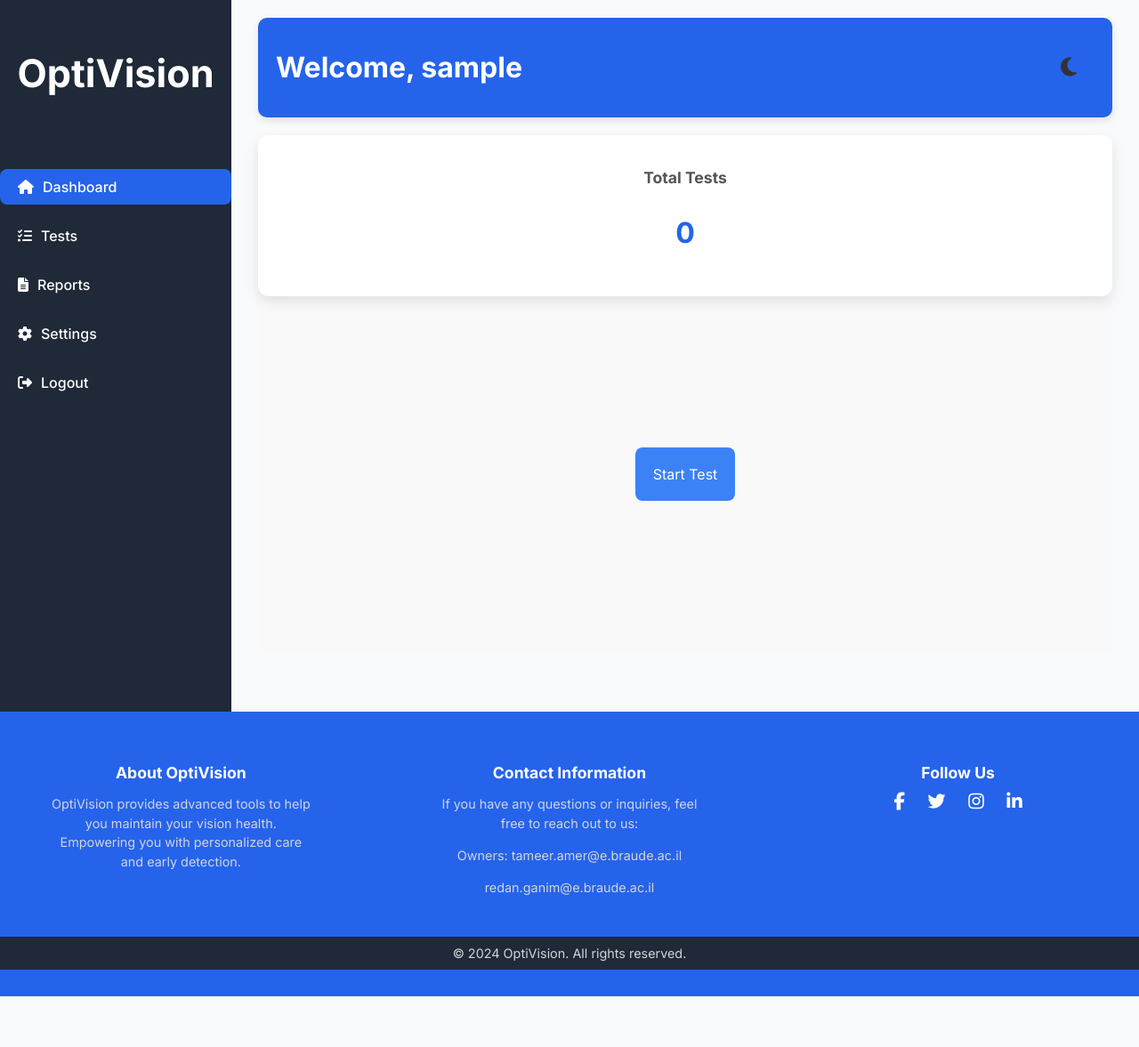
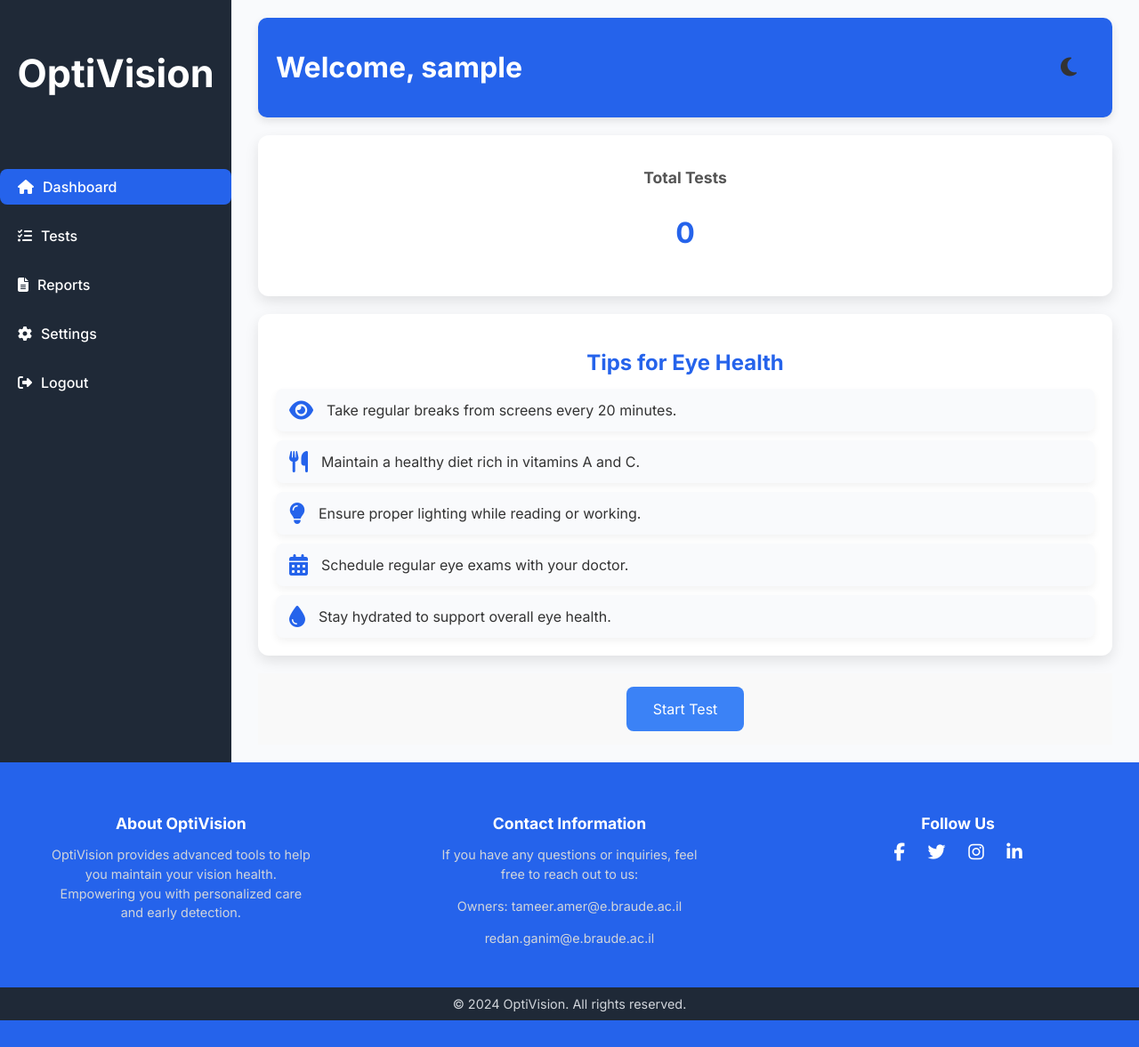
Before and after one commit to TameerAmer/OptiVision, a Flask app: page /dashboard in a window 1280 px wide. Shown: the whole page at 89% size. Before the commit the page ends 1120 px from the top, so only its background shows below. Run offline with Flask 3, Linux system fonts and the light colour scheme; the visitor is signed in with stand-in values (Sample User, id 1); data that the repository does not hold is empty; some libraries are stand-ins or nearby versions.

Commit message:
Sun 12-29-24

```diff
--- a/DB_connection.py
+++ b/DB_connection.py
@@ -410,3 +410,91 @@ class ConnectDatabase:
                 cursor.close()
             if connection:
                 connection.close()
+
+    def get_test_reports(self, user_id):
+        connection = self.get_connection()
+        if not connection:
+            return []
+
+        cursor = connection.cursor(dictionary=True)
+        try:
+            query = """
+                SELECT test_id AS id, 'Blur Check' AS test_name, test_date,
+                    CAST(score AS UNSIGNED) AS obtained_score,
+                    5 AS total_tests,
+                    CONCAT(score, '/', 5) AS score_display,
+                    CASE WHEN score >= 3 THEN 'Pass' ELSE 'Fail' END AS status, feedback
+                FROM blur_check WHERE user_id = %s
+                UNION ALL
+                SELECT test_id AS id, 'Color Vision', test_date,
+                    CAST(correct_answers AS UNSIGNED) AS obtained_score,
+                    7 AS total_tests,
+                    CONCAT(correct_answers, '/', 7) AS score_display,
+                    CASE WHEN correct_answers >= 4 THEN 'Pass' ELSE 'Fail' END AS status, feedback
+                FROM color_vision WHERE user_id = %s
+                UNION ALL
+                SELECT test_id AS id, 'Contrast Vision', test_date,
+                    CAST(score AS UNSIGNED) AS obtained_score,
+                    17 AS total_tests,
+                    CONCAT(score, '/', 17) AS score_display,
+                    CASE WHEN score >= 9 THEN 'Pass' ELSE 'Fail' END AS status, feedback
+                FROM contrast_vision WHERE user_id = %s
+                UNION ALL
+                SELECT test_id AS id, 'Visual Acuity', test_date,
+                    CAST(right_eye_max_level + left_eye_max_level AS UNSIGNED) AS obtained_score,
+                    34 AS total_tests,
+                    CONCAT(right_eye_max_level, '/17, ', left_eye_max_level, '/17') AS score_display,
+                    CASE WHEN (right_eye_max_level + left_eye_max_level) >= 18 THEN 'Pass' ELSE 'Fail' END AS status, feedback
+                FROM visual_acuity WHERE user_id = %s
+                UNION ALL
+                SELECT test_id AS id, 'Watch Dot', test_date,
+                    CAST(score AS UNSIGNED) AS obtained_score,
+                    20 AS total_tests,
+                    CONCAT(score, '/', 20) AS score_display,
+                    CASE WHEN score >= 10 THEN 'Pass' ELSE 'Fail' END AS status, feedback
+                FROM watch_dot WHERE user_id = %s
+                ORDER BY test_date DESC;
+            """
+            cursor.execute(query, (user_id, user_id, user_id, user_id, user_id))
+            return cursor.fetchall()
+        except Exception as e:
+            print(f"Error fetching test reports: {e}")
+            return []
+        finally:
+            cursor.close()
+            connection.close()
+
+
+
+
+    def get_report_details(self, report_id):
+        connection = self.get_connection()
+        if not connection:
+            return None
+
+        cursor = connection.cursor(dictionary=True)
+        try:
+            query = """
+                SELECT 'Blur Check' AS test_name, score, feedback, test_date
+                FROM blur_check WHERE test_id = %s
+                UNION ALL
+                SELECT 'Color Vision', correct_answers AS score, feedback, test_date
+                FROM color_vision WHERE test_id = %s
+                UNION ALL
+                SELECT 'Contrast Vision', score, feedback, test_date
+                FROM contrast_vision WHERE test_id = %s
+                UNION ALL
+                SELECT 'Visual Acuity', (right_eye_max_level + left_eye_max_level) / 2 AS score, feedback, test_date
+                FROM visual_acuity WHERE test_id = %s
+                UNION ALL
+                SELECT 'Watch Dot', score, feedback, test_date
+                FROM watch_dot WHERE test_id = %s;
+            """
+            cursor.execute(query, (report_id, report_id, report_id, report_id, report_id))
+            return cursor.fetchone()
+        except Exception as e:
+            print(f"Error fetching report details: {e}")
+            return None
+        finally:
+            cursor.close()
+            connection.close()
--- a/app.py
+++ b/app.py
@@ -274,9 +274,63 @@ def TestsSection():
 def reports():
     if 'user_name' not in session:
         return redirect(url_for('login'))
-    response = make_response(render_template('Reports.html'))
-    response.headers['Cache-Control'] = 'no-store, no-cache, must-revalidate, proxy-revalidate'
-    return response
+
+    user_id = session['user_id']
+
+    # Fetch aggregated test reports
+    test_reports = db.get_test_reports(user_id)
+
+    # Fetch available test types dynamically
+    available_test_types = ["Blur Check", "Color Vision", "Contrast Vision", "Visual Acuity", "Watch Dot"]
+
+    # Compute summary statistics
+    total_tests = len(test_reports)
+    average_test_score = (
+        sum((report['obtained_score'] / report['total_tests']) * 100
+            for report in test_reports if report['obtained_score'] is not None and report['total_tests'] > 0) / total_tests
+    ) if total_tests > 0 else 0
+
+    # Prepare performance data for visualization
+    performance_data = [
+        {
+            "date": report["test_date"],
+            "test_name": report["test_name"],
+            "score_percentage": (report["obtained_score"] / report["total_tests"]) * 100
+        }
+        for report in test_reports
+        if report['obtained_score'] is not None and report['total_tests'] > 0
+    ]
+    eye_health_status = (
+        "Your vision health is excellent."
+        if average_test_score >= 90 else
+        "Strong vision with minor concerns."
+        if average_test_score >= 70 else
+        "Vision health requires improvement."
+    ) if total_tests > 0 else "Complete tests for assessment."
+
+    return render_template(
+        'Reports.html',
+        test_reports=test_reports,
+        available_test_types=available_test_types,
+        total_tests=total_tests,
+        average_test_score=round(average_test_score, 2) if total_tests > 0 else "N/A",
+        performance_data=performance_data, # Pass performance data to the template
+        eye_health_status=eye_health_status
+    )
+
+
+@app.route('/view_report/<int:report_id>')
+def view_report(report_id):
+    if 'user_name' not in session:
+        return redirect(url_for('login'))
+
+    # Fetch report details based on report_id
+    report_details = db.get_report_details(report_id)
+
+    if not report_details:
+        return "Report not found", 404
+
+    return render_template('view_report.html', report=report_details)
 
 @app.route('/settings')
 def settings():
--- a/static/dashboard.css
+++ b/static/dashboard.css
@@ -121,15 +121,13 @@ button {
     transition: background-color 0.3s ease;
 }
 
-/* Center the button container */
 .StartTestButton {
     display: flex;
     justify-content: center;
     align-items: center;
-    height: 50vh;
-    margin: 0 auto;
-    /* Ensure the container stays centered */
+    margin-top: 10px; /* Small spacing above the button */
     background-color: #f9f9f9;
+    height: 10vh;
 }
 
 body.dark-mode .StartTestButton {
@@ -137,19 +135,16 @@ body.dark-mode .StartTestButton {
 }
 
 .AllTestsButton {
-    background-color: #3b82f6;
-    /* Modern blue primary */
+    background-color: #3b82f6; /* Modern blue primary */
     color: #ffffff;
     border: none;
-    padding: 20px;
+    padding: 15px 30px;
     border-radius: 8px;
-    font-size: 16px;
+    font-size: 1rem;
     cursor: pointer;
     transition: background-color 0.3s ease;
-    text-decoration: none;
-    /* Ensures no underline appears */
+    text-decoration: none; /* Ensure no underline */
     display: inline-block;
-    /* Keeps it styled like a button */
     text-align: center;
 }
 
@@ -207,7 +202,7 @@ body.dark-mode .topbar {
 }
 
 body.dark-mode .card {
-    background-color: #444;
+    background-color: #3b4252;
     color: #e5e5e5;
 }
 
@@ -332,3 +327,86 @@ body.dark-mode .footer-bottom {
     background-color: #2e3440;
     color: #e5e5e5;
 }
+
+/* Tips Section */
+.tips {
+    margin: 20px 0; /* Reduce vertical spacing */
+    padding: 20px;
+    background-color: white; /* Default light mode background */
+    border-radius: 12px;
+    box-shadow: 0 6px 15px rgba(0, 0, 0, 0.1); /* Subtle shadow for depth */
+    text-align: left;
+    transition: transform 0.2s, box-shadow 0.2s; /* Animation for hover */
+}
+
+.tips h2 {
+    font-size: 1.5rem;
+    color: #2563eb; /* Match primary blue color */
+    margin-bottom: 15px;
+    text-align: center; /* Center-align heading */
+}
+
+.tips ul {
+    list-style-type: none; /* Remove default bullets */
+    padding: 0; /* Remove padding */
+    margin: 0; /* Remove margin */
+}
+
+.tips ul li {
+    display: flex; /* Align icon and text */
+    align-items: center;
+    gap: 15px; /* Space between icon and text */
+    background-color: #f9fafc; /* Subtle background for each tip */
+    padding: 12px 15px; /* Add padding */
+    margin-bottom: 10px; /* Space between tips */
+    border-radius: 8px; /* Round corners */
+    box-shadow: 0 4px 8px rgba(0, 0, 0, 0.05); /* Subtle shadow */
+    transition: transform 0.2s, box-shadow 0.2s; /* Hover effect */
+}
+
+.tips ul li:last-child {
+    margin-bottom: 0; /* Remove bottom margin for the last tip */
+}
+.tips ul li:hover {
+    transform: translateY(-3px); /* Lift on hover */
+    box-shadow: 0 8px 16px rgba(0, 0, 0, 0.1); /* Enhance shadow */
+}
+
+.tips ul li i {
+    font-size: 1.5rem; /* Icon size */
+    color: #2563eb; /* Match primary blue color */
+}
+
+.tips ul li p {
+    margin: 0;
+    font-size: 1rem; /* Modern readable font size */
+    color: #333; /* Standard dark text color */
+}
+
+/* Dark Mode for Tips Section */
+body.dark-mode .tips {
+    background-color: #3b4252; /* Dark mode background */
+    color: #e5e5e5; /* Light text for dark mode */
+    box-shadow: none; /* Remove shadow for simplicity */
+}
+
+body.dark-mode .tips ul li {
+    background-color: #4c566a; /* Subtle dark background */
+    box-shadow: none; /* Simplified design for dark mode */
+}
+
+body.dark-mode .tips ul li:hover {
+    background-color: #434c5e; /* Slightly darker on hover */
+}
+
+body.dark-mode .tips ul li i {
+    color: #81a1c1; /* Light blue for dark mode */
+}
+
+body.dark-mode .tips ul li p {
+    color: #e5e5e5; /* Light text for dark mode */
+}
+
+body.dark-mode .tips h2 {
+    color: #ccc;
+}
--- a/templates/dashboard.html
+++ b/templates/dashboard.html
@@ -42,6 +42,34 @@
                     <p>{{ total_tests }}</p>
                 </div>
             </section>
+
+            <section class="tips">
+                <h2>Tips for Eye Health</h2>
+                <ul>
+                    <li>
+                        <i class="fas fa-eye"></i>
+                        <p>Take regular breaks from screens every 20 minutes.</p>
+                    </li>
+                    <li>
+                        <i class="fas fa-utensils"></i>
+                        <p>Maintain a healthy diet rich in vitamins A and C.</p>
+                    </li>
+                    <li>
+                        <i class="fas fa-lightbulb"></i>
+                        <p>Ensure proper lighting while reading or working.</p>
+                    </li>
+                    <li>
+                        <i class="fas fa-calendar-alt"></i>
+                        <p>Schedule regular eye exams with your doctor.</p>
+                    </li>
+                    <li>
+                        <i class="fas fa-tint"></i>
+                        <p>Stay hydrated to support overall eye health.</p>
+                    </li>
+                </ul>
+            </section>
+
+
             <div class="StartTestButton">
                 <a href="{{ url_for('allTests') }}" class="AllTestsButton">Start Test</a>
             </div>
```
Also changed, not shown: static/reports.css (+66 -0 lines), static/reports.js (added, +199 -0 lines), templates/Reports.html (+15 -14 lines), templates/view_report.html (added, +16 -0 lines).
